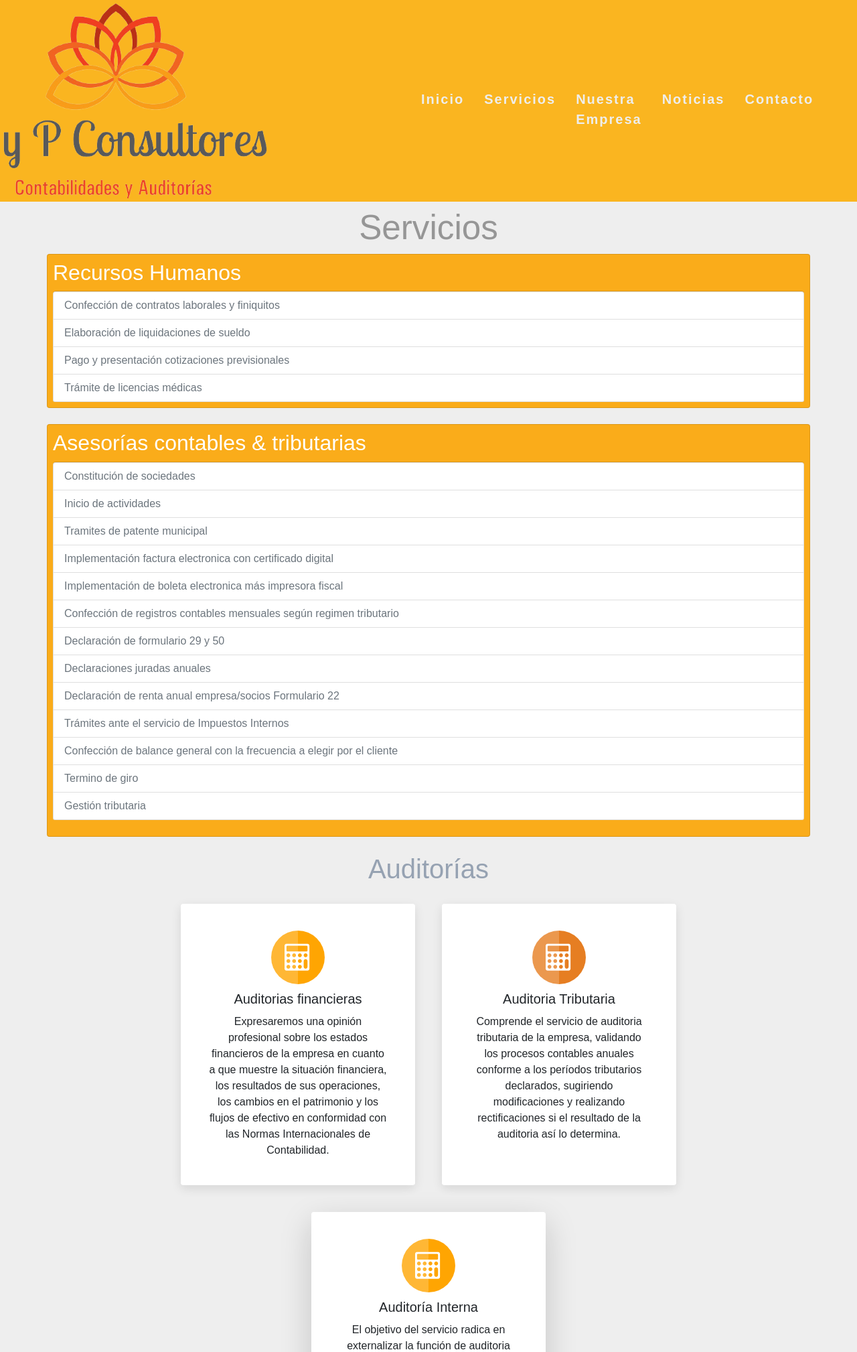
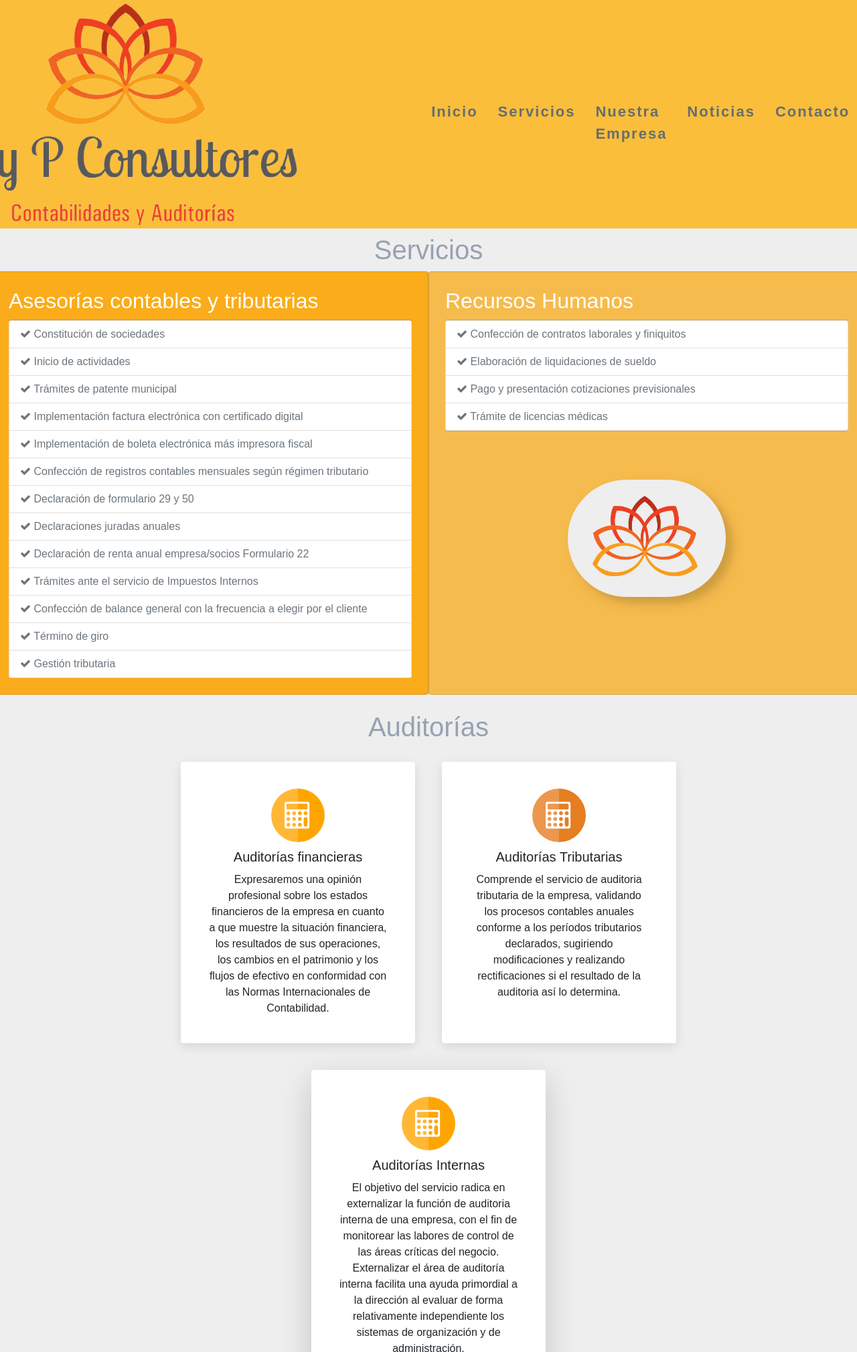
Before and after one commit to Toqui012/ContabilidadCeci, a PHP site: page /services.html in a window 1280 px wide. Shown: the whole page at 67% size. Run offline with PHP 8.4, Linux system fonts and the light colour scheme; some libraries are stand-ins or nearby versions.

Commit message:
nuevos cambios

```diff
--- a/services.html
+++ b/services.html
@@ -16,15 +16,15 @@
     <nav>
         <div class="logo">
             <div class="container-fluid">
-                <img src="assets/Logo.png" class="mx-auto d-flex" id="imgLogo" alt="logoPortada">
+                <img src="assets/Logo.png" class="img-fluid mx-auto d-flex" id="imgLogo" alt="logoPortada">
             </div>
         </div>
         <ul class="nav-links">
-            <li><a href="index.html">Inicio</a></li>
-            <li><a href="services.html">Servicios</a></li>
-            <li><a href="nuestraEmpresa.html">Nuestra Empresa</a></li>
-            <li><a href="#">Noticias</a></li>
-            <li><a href="#">Contacto</a></li>
+            <li><a href="index.html"><strong>Inicio</strong> </a></li>
+            <li><a href="services.html"><strong>Servicios</strong></a></li>
+            <li><a href="nuestraEmpresa.html"><strong>Nuestra Empresa</strong></a></li>
+            <li><a href="#"><strong>Noticias</strong></a></li>
+            <li><a href="#"><strong>Contacto</strong></a></li>
         </ul>
         <div class="burger">
             <div class="line1"></div>
@@ -35,42 +35,55 @@
 
     <!-- End Code Nav -->
 
-    <div class="col text-center m-2" style="color: #969696;">
-        <h1 style="font-size: 3.2rem;">Servicios</h1>
+    <div class="col text-center m-2">
+        <h5 class="display-6 text-center" style="color:#96a2b2;">Servicios</h5>
     </div>
-                <div class="card text-white container rounded p-2" style="background-color: #faac1a;">
-                    <h2 class="">Recursos Humanos</h2>
-                    <div class="list-group">
-                        <li class="list-group-item list-group-item-action disabled" style="z-index: 1;">Confección de contratos laborales y finiquitos </li>
-                        <li class="list-group-item list-group-item-action disabled">Elaboración de liquidaciones de sueldo</li>
-                        <li class="list-group-item list-group-item-action disabled">Pago y presentación cotizaciones previsionales</li>
-                        <li class="list-group-item list-group-item-action disabled">Trámite de licencias médicas </li>
-                    </div>
-                </div>
 
 
+
+    <div class="row">
+        <div class="col-sm-12 col-md-6 card text-white pb-4 container rounded p-4" style="background-color: #faac1a;">
+            <h2>Asesorías contables y tributarias</h2>
+            <div class="list-group">
+                <li class="list-group-item list-group-item-action disabled"><i class="fa fa-check" aria-hidden="true"></i> Constitución de sociedades</li>
+                <li class="list-group-item list-group-item-action disabled"><i class="fa fa-check" aria-hidden="true"></i> Inicio de actividades</li>
+                <li class="list-group-item list-group-item-action disabled"><i class="fa fa-check" aria-hidden="true"></i> Trámites de patente municipal</li>
+                <li class="list-group-item list-group-item-action disabled"><i class="fa fa-check" aria-hidden="true"></i> Implementación factura electrónica con certificado digital</li>
+                <li class="list-group-item list-group-item-action disabled"><i class="fa fa-check" aria-hidden="true"></i> Implementación de boleta electrónica más impresora fiscal</li>
+                <li class="list-group-item list-group-item-action disabled"><i class="fa fa-check" aria-hidden="true"></i> Confección de registros contables mensuales según régimen tributario</li>
+                <li class="list-group-item list-group-item-action disabled"><i class="fa fa-check" aria-hidden="true"></i> Declaración de formulario 29 y 50</li>
+                <li class="list-group-item list-group-item-action disabled"><i class="fa fa-check" aria-hidden="true"></i> Declaraciones juradas anuales</li>
+                <li class="list-group-item list-group-item-action disabled"><i class="fa fa-check" aria-hidden="true"></i> Declaración de renta anual empresa/socios Formulario 22</li>
+                <li class="list-group-item list-group-item-action disabled"><i class="fa fa-check" aria-hidden="true"></i> Trámites ante el servicio de Impuestos Internos</li>
+                <li class="list-group-item list-group-item-action disabled"><i class="fa fa-check" aria-hidden="true"></i> Confección de balance general con la frecuencia a elegir por el cliente</li>
+                <li class="list-group-item list-group-item-action disabled"><i class="fa fa-check" aria-hidden="true"></i> Término de giro</li>
+                <li class="list-group-item list-group-item-action disabled"><i class="fa fa-check" aria-hidden="true"></i> Gestión tributaria</li>
+            </div>
+        </div>
+
+        <div class="col-sm-12 col-md-6 card text-white container rounded p-4" style="background-color: #f6bb4d;">
+            <h2 class="">Recursos Humanos</h2>
+            <div class="list-group">
+                <li class="list-group-item list-group-item-action disabled"><i class="fa fa-check" aria-hidden="true"></i> Confección de contratos laborales y finiquitos </li>
+                <li class="list-group-item list-group-item-action disabled"><i class="fa fa-check" aria-hidden="true"></i> Elaboración de liquidaciones de sueldo</li>
+                <li class="list-group-item list-group-item-action disabled"><i class="fa fa-check" aria-hidden="true"></i> Pago y presentación cotizaciones previsionales</li>
+                <li class="list-group-item list-group-item-action disabled"><i class="fa fa-check" aria-hidden="true"></i> Trámite de licencias médicas</li>
+            </div>
+
+            <br>
+            <br>
             <br>
 
-                <div class="card text-white pb-4 container rounded p-2" style="background-color: #faac1a;">
-                    <h2>Asesorías contables & tributarias</h2>
-                    <div class="list-group">
-                        <li class="list-group-item list-group-item-action disabled">Constitución de sociedades</li>
-                        <li class="list-group-item list-group-item-action disabled">Inicio de actividades</li>
-                        <li class="list-group-item list-group-item-action disabled">Tramites de patente municipal</li>
-                        <li class="list-group-item list-group-item-action disabled">Implementación factura electronica con certificado digital</li>
-                        <li class="list-group-item list-group-item-action disabled">Implementación de boleta electronica más impresora fiscal</li>
-                        <li class="list-group-item list-group-item-action disabled">Confección de registros contables mensuales según regimen tributario</li>
-                        <li class="list-group-item list-group-item-action disabled">Declaración de formulario 29 y 50</li>
-                        <li class="list-group-item list-group-item-action disabled">Declaraciones juradas anuales</li>
-                        <li class="list-group-item list-group-item-action disabled">Declaración de renta anual empresa/socios Formulario 22</li>
-                        <li class="list-group-item list-group-item-action disabled">Trámites ante el servicio de Impuestos Internos</li>
-                        <li class="list-group-item list-group-item-action disabled">Confección de balance general con la frecuencia a elegir por el cliente</li>
-                        <li class="list-group-item list-group-item-action disabled">Termino de giro</li>
-                        <li class="list-group-item list-group-item-action disabled">Gestión tributaria</li>
-                    </div>
+            <div class="row justify-content-md-center ">
+                <div class="col-md-5">
+                    <img class="img-fluid logo-bottom p-4" src="assets/85bf48c8-cfed-4b98-aec2-dec61a368fdb.png" alt="imgLogo">
                 </div>
+            </div>
 
-        <br>
+        </div>
+    </div>
+
+    <br>
 
     <div class="container">
         <h5 class="display-6 text-center" style="color:#96a2b2;">Auditorías</h5>
@@ -80,7 +93,7 @@
                 <div class="box">
                     <div class="icon"><i class="fa fa-calculator" aria-hidden="true"></i></div>
                     <div class="content-card">
-                        <h3>Auditorias financieras</h3>
+                        <h3>Auditorías financieras</h3>
                         <p>Expresaremos una opinión profesional sobre los estados financieros de la empresa en cuanto a que muestre la situación financiera, los resultados de sus operaciones, los cambios en el patrimonio y los flujos de efectivo en conformidad con las Normas Internacionales de Contabilidad.</p>
                     </div>
                 </div>
@@ -88,7 +101,7 @@
                 <div class="box">
                     <div class="icon"><i class="fa fa-calculator" aria-hidden="true"></i></div>
                     <div class="content-card">
-                        <h3>Auditoria Tributaria</h3>
+                        <h3>Auditorías Tributarias</h3>
                         <p>Comprende el servicio de auditoria tributaria de la empresa, validando los procesos contables anuales conforme a los períodos tributarios declarados, sugiriendo modificaciones y realizando rectificaciones si el resultado de la auditoria así lo determina.          </p>
                     </div>
                 </div>
@@ -96,7 +109,7 @@
                 <div class="box shadow-lg">
                     <div class="icon"><i class="fa fa-calculator" aria-hidden="true"></i></div>
                     <div class="content-card">
-                        <h3>Auditoría Interna</h3>
+                        <h3>Auditorías Internas</h3>
                         <p>El objetivo del servicio radica en externalizar la función de auditoria interna de una empresa, con el fin de monitorear las labores de control de las áreas críticas del negocio.
                             Externalizar el área de auditoría interna facilita una ayuda primordial a la dirección al evaluar de forma relativamente independiente los sistemas de organización y de administración.</p>
                     </div>
--- a/style.css
+++ b/style.css
@@ -30,7 +30,7 @@ nav {
     justify-content: space-around;
     align-items: center;
     min-height: 6vh;
-    background: #fab520;
+    background: #fbbe3a;
     font-family: sans-serif;
     z-index: 2;
 }
@@ -55,13 +55,12 @@ nav {
 }
 
 .nav-links a {
-    color: #eee;
+    color: #636e72;
     text-decoration: none;
     letter-spacing: 2px;
     font-weight: bold;
-    font-size: 20px;
+    font-size: 22px;
     margin-right: 30px;
-    text-align: ;
 }
 
 .nav-links a:hover{
@@ -158,7 +157,7 @@ nav {
 
 
 #imgLogo{
-    width: 22vh;
+    width: 25vh;
     transform: translateX(-5vh);
     padding-bottom: 5px;
     padding-top: 5px;
@@ -411,11 +410,11 @@ nav {
 /* Footer Code */
 .site-footer
 {
-  background: #fab520;
+  background: #fbbe3a;
   padding:10px 0 20px;
   font-size:15px;
   line-height:24px;
-  color: #eee;
+  color: #636e72;
   width: 100%;
 }
 
@@ -437,7 +436,7 @@ nav {
 }
 .site-footer h6
 {
-  color:#fff;
+  color: #636e72;
   font-size:16px;
   text-transform:uppercase;
   margin-top:5px;
@@ -671,3 +670,25 @@ nav {
 
 
 /* End Code List */
+
+/* Code List Services */
+  .logo-bottom{
+    border-radius: 8.2rem;
+    background-color: #eee;
+    box-shadow: 10px 10px 20px rgba(0,0,0,.12), 10px 8px 8px rgba(0,0,0,.06);
+
+  }
+
+
+  @media (max-width:767px){
+    .logo-bottom{
+      max-width: 45% !important;
+      margin: auto !important;
+      height: 0%;
+      position: relative;
+      left: 28%;
+    }
+  }
+
+
+/* End code */
```
Also changed, not shown: index.html (+6 -9 lines), nuestraEmpresa.html (+6 -8 lines).
